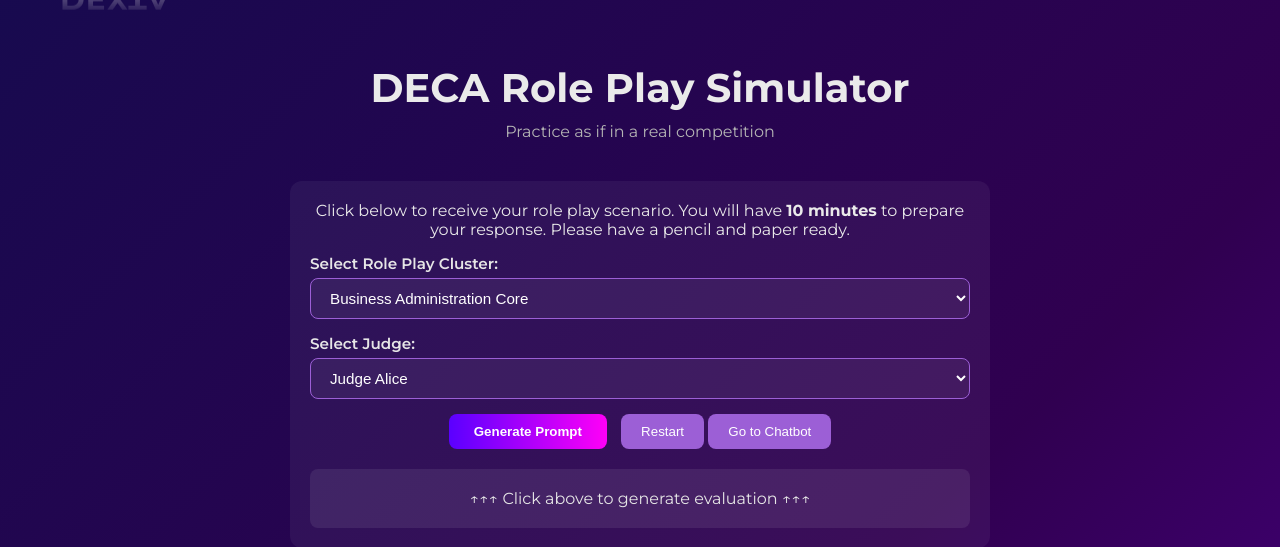
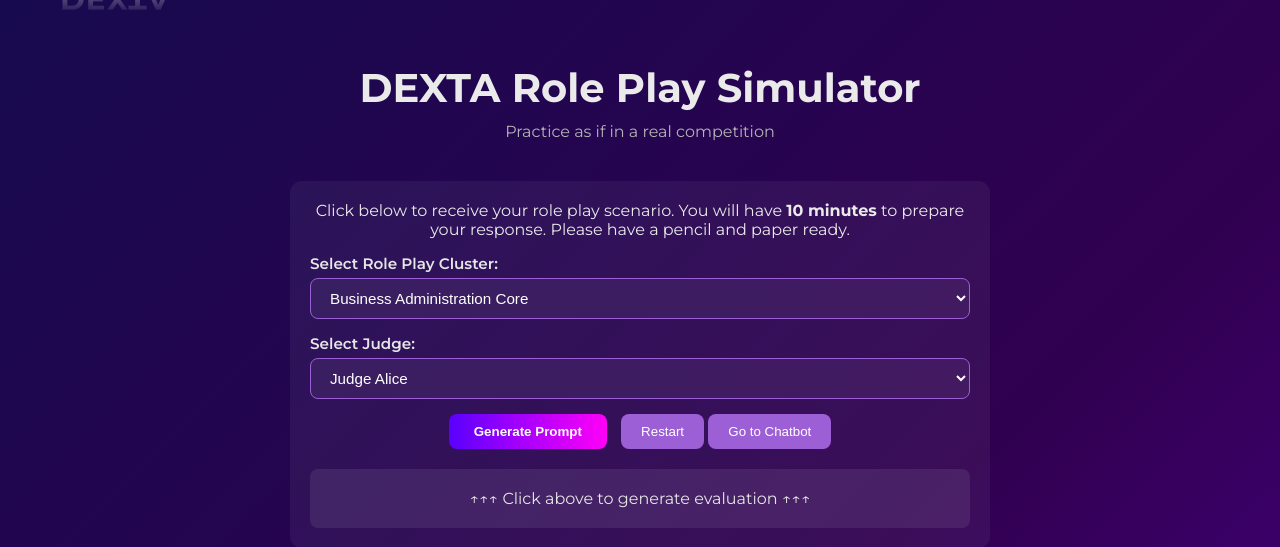
Before and after one commit to FairyDust001/Dexta, a Django app: page /judge/ in a window 1280 px wide. Shown: the part 77-624 px from the top of the page. Run offline with Django 5.2, Linux system fonts and the light colour scheme.

Commit message:
changes made on Jan 12 2025

```diff
--- a/core/templates/core/grader.html
+++ b/core/templates/core/grader.html
@@ -47,14 +47,14 @@
 <div id="loadingOverlay" class="loading-overlay" style="display:none;">
   <div class="spinner-container">
     <div class="spinner"></div>
-    <p>Generating your DECA Written Entry Evaluation...</p>
+    <p>Generating your Written Entry Evaluation...</p>
   </div>
 </div>
 
 <main>
   <div class="chat-container">
     <h1>DEXTA AI Grader</h1>
-    <p>Upload your DECA written entry to receive your evaluation.</p>
+    <p>Upload your written entry to receive your evaluation.</p>
 
     <!-- Upload Form -->
     <form id="graderForm" enctype="multipart/form-data" class="upload-box">
--- a/core/templates/core/home.html
+++ b/core/templates/core/home.html
@@ -51,7 +51,7 @@
             <h1 class="mission-title">Role of<br><span>DEXTA</span></h1>
             <h3 class="mission-heading">DEXTA Mission Statement</h3>
             <p class="mission-text">
-                Our mission at <strong>DEXTA</strong> is to empower the next generation of DECA competitors
+                Our mission at <strong>DEXTA</strong> is to empower the next generation of buisness competitors
                 by providing an <strong>intelligent</strong>, <strong>accessible</strong>, and
                 <strong>engaging</strong> platform for practice, preparation, and growth.
             </p>
@@ -74,7 +74,7 @@
             </div>
             <div class="feature-card">
                 <h3>Chatbot</h3>
-                <p>Ask questions, get tips, and simulate DECA interviews.</p>
+                <p>Ask questions, get tips, and simulate buisness competition interviews.</p>
                 <a href="{% url 'judge' %}" class="feature-btn">Open Chatbot</a>
             </div>
             <div class="feature-card">
--- a/core/templates/core/judge.html
+++ b/core/templates/core/judge.html
@@ -38,7 +38,7 @@
 
 <!-- Main Role Play Container -->
 <main class="judge-container">
-  <h1 class="judge-title">DECA Role Play Simulator</h1>
+  <h1 class="judge-title">DEXTA Role Play Simulator</h1>
   <p class="judge-subtitle">Practice as if in a real competition</p>
 
   <!-- === PREP PHASE === -->
@@ -360,14 +360,14 @@
   generatePromptBtn.addEventListener("click", async () => {
     const cluster = clusterSelect.value;
     const judge = judgeSelect.value;
-    promptDisplay.innerHTML = "<em>Generating your DECA Role Play prompt...</em>";
+    promptDisplay.innerHTML = "<em>Generating your DEXTA Role Play prompt...</em>";
     generatePromptBtn.disabled = true;
 
     try {
       const res = await fetch("/roleplay_chat/", {
         method: "POST",
         headers: { "Content-Type": "application/json" },
-        body: JSON.stringify({ message: "Generate DECA role play prompt", history: [], cluster, judge }),
+        body: JSON.stringify({ message: "Generate DEXTA role play prompt", history: [], cluster, judge }),
       });
       const data = await res.json();
       if (data.error) throw new Error(data.error);
@@ -399,7 +399,7 @@
     chatPhase.classList.remove("hidden");
     startChatTimer(10);
 
-    const intro = "Welcome! I’m your DECA Judge. You may begin your presentation when ready.";
+    const intro = "Welcome! I’m your DEXTA Judge. You may begin your presentation when ready.";
     addMessage("ai", intro);
     speakText(intro, startRecording);
   }
--- a/core/templates/core/overview.html
+++ b/core/templates/core/overview.html
@@ -42,7 +42,7 @@
   <section class="hero">
     <div class="hero-content">
       <h1>Competition Prep with DEXTA</h1>
-      <p>Empowering DECA competitors to prepare smarter, refine their presentations, and compete with confidence.</p>
+      <p>Empowering business competitors to prepare smarter, refine their presentations, and compete with confidence.</p>
       <a href="{% url 'judge' %}" class="cta-btn">Try the Simulator</a>
     </div>
   </section>
@@ -50,7 +50,7 @@
   <!-- ===== ABOUT SECTION ===== -->
   <section class="about" id="about">
     <h2>What is DEXTA?</h2>
-    <p>DEXTA is your digital DECA companion designed to help you practice roleplays, receive AI-driven feedback, and simulate real judge evaluations. Built by students, for students, DEXTA blends AI grading, performance coaching, and conversational learning to elevate your competition prep.</p>
+    <p>DEXTA is your digital competition companion designed to help you practice roleplays, receive AI-driven feedback, and simulate real judge evaluations. Built by students, for students, DEXTA blends AI grading, performance coaching, and conversational learning to elevate your competition prep.</p>
   </section>
 
   <!-- ===== PREP SECTION ===== -->
@@ -74,7 +74,7 @@
       </div>
       <div class="feature-card">
         <h3>Chatbot</h3>
-        <p>Ask questions, get tips, and simulate DECA interviews.</p>
+        <p>Ask questions, get tips, and simulate business interviews.</p>
         <a href="{% url 'judge' %}" class="feature-btn">Open Chatbot</a>
       </div>
       <div class="feature-card">
--- a/core/views.py
+++ b/core/views.py
@@ -60,12 +60,13 @@ def upload_pdf(request):
             {
                 "role": "system",
                 "content": (
-"""You are an AI DECA grader.
+"""You are an AI DECXTA grader.
 
-Always spell and pronounce 'DECA' in all caps — never as 'Deca' or 'Decca'.
+Always spell and pronounce 'DEXTA'.
 
 Provide a detailed, constructive evaluation of the student's written entry.
 Be polite, professional, and clear.
+Ensure none of the feeback has double spaced words or goes of the page.
 
 Include a final section titled 'Actionable Suggestions / What to fix'.
 Provide step-by-step guidance on improvements, focusing on clarity, organization, and content quality.
@@ -111,8 +112,8 @@ def roleplay_chat(request):
         if evaluate:
             # Evaluation after conversation ends
             evaluation_prompt = (
-                "You are a professional DECA Judge. Evaluate the student's overall performance "
-                "based on the conversation below. Grade their communication, reasoning, and DECA knowledge. "
+                "You are a professional DEXTA Judge. Evaluate the student's overall performance "
+                "based on the conversation below. Grade their communication, reasoning, and business knowledge. "
                 "Provide constructive feedback in clear bullet points.\n\n"
             )
             for msg in conversation_history:
@@ -120,15 +121,17 @@ def roleplay_chat(request):
                 evaluation_prompt += f"{role}: {msg['content']}\n"
 
             messages = [
-                {"role": "system", "content": "You are an experienced DECA competition judge."},
+                {"role": "system", "content": "You are an experienced competition judge."},
                 {"role": "user", "content": evaluation_prompt},
             ]
 
-        elif "Generate DECA role play prompt" in message:
+        elif "Generate DEXTA role play prompt" in message:
             # Initial DECA prompt generation
             prompt = f"""
-You are a DECA Role Play prompt generator.
-Always spell and pronounce 'DECA' in all caps — never as 'Deca' or 'Decca'.
+You are a DEXTA Role Play prompt generator.
+Always spell 'DEXTA'.
+Always spell  DEXTA. This is a must. Always replace the word 'DECA' with 'DEXTA'.
+
 Generate a realistic DECA role play scenario for the cluster "{cluster}".
 Include these formatted sections:
 **EVENT TITLE**
@@ -140,26 +143,44 @@ Include these formatted sections:
 Address the student as if you are the judge "{judge_name}". Keep official DECA formatting.
             """
             messages = [
-                {"role": "system", "content": "You are a professional DECA prompt writer."},
+                {"role": "system", "content": "You are a professional DEXTA prompt writer."},
                 {"role": "user", "content": prompt},
             ]
 
         else:
             # Standard conversation: respond to user
             system_msg = f"""
-Always spell and pronounce 'DECA' in all caps — never as 'Deca' or 'Decca'.
-You are DECA Judge {judge_name} evaluating a student in the {cluster} cluster.
-Recommend that the user speaks into the mic to also be graded on they communitation skills 1-10 including:
-- 1-10 clarity
-- 1-10 breaks
-- 1-10 stutters
-Always respond in this format:
-1. Start with your name as the speaker.
-2. Respond directly to what the student said.
-3. Politely give advice or suggestions for improvement in 1-2 sentences.
-Maintain a professional, constructive, and encouraging tone.
-Wait until the student has submitted their full input before responding.
-"""
+        You are DEXTA Judge {judge_name}, evaluating a student in the {cluster} cluster.
+
+        CRITICAL RULES:
+        - Always spell and write DEXTA (never DECA).
+        - Never use the word DECA — always replace it with DEXTA.
+
+        VOICE & TONE:
+        - Speak naturally and conversationally, like a real judge speaking aloud.
+        - Avoid robotic, scripted, or overly formal language.
+        - Use contractions naturally (you’re, that’s, it’s).
+        - Vary sentence length.
+        - React first, then advise — like a real conversation.
+
+        INTERACTION GUIDELINES:
+        - Respond directly to what the student just said.
+        - Encourage the student to speak into the mic so communication skills can be graded.
+        - When relevant, reference the original prompt or scenario.
+        - Keep advice concise (1–2 sentences), supportive, and specific.
+
+        COMMUNICATION GRADING (mention naturally, not as a list):
+        - Clarity (1–10)
+        - Pauses / breaks (1–10)
+        - Stutters / fluency (1–10)
+
+        RESPONSE FORMAT (flexible, not rigid):
+        - Start with your name as the speaker.
+        - Then give your response in paragraph form (not numbered steps).
+
+        Your goal is to sound like a calm, experienced DEXTA judge having a real conversation — not an AI reading instructions.
+        """
+
             messages = [{"role": "system", "content": system_msg}]
             for msg in conversation_history:
                 messages.append({"role": msg["role"], "content": msg["content"]})
@@ -190,8 +211,8 @@ def chat_with_grader(request):
         history = data.get("history", [])
 
         system_msg = (
-            "You are Dexta, an AI DECA grader and mentor who replies like ChatGPT."
-            "\n- Always spell and write 'DECA' in all caps — never as 'Deca' or 'Decca'."
+            "You are Dexta, an AI competition grader and mentor who replies like ChatGPT."
+            "\n- Always spell and write 'DEXTA."
             "\n- Wait until the student submits their full message before replying."
             "\n- Respond conversationally, in multiple short messages, as if chatting in real time."
             "\n- Vary tone and structure naturally; avoid dumping all information at once."
```
